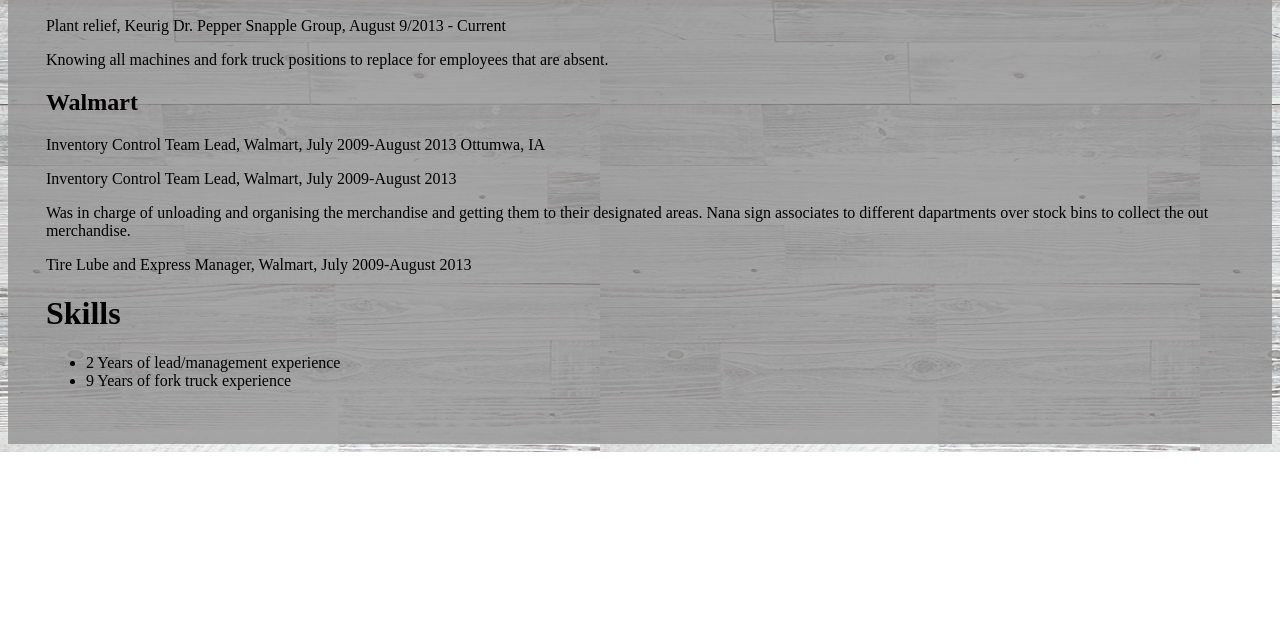
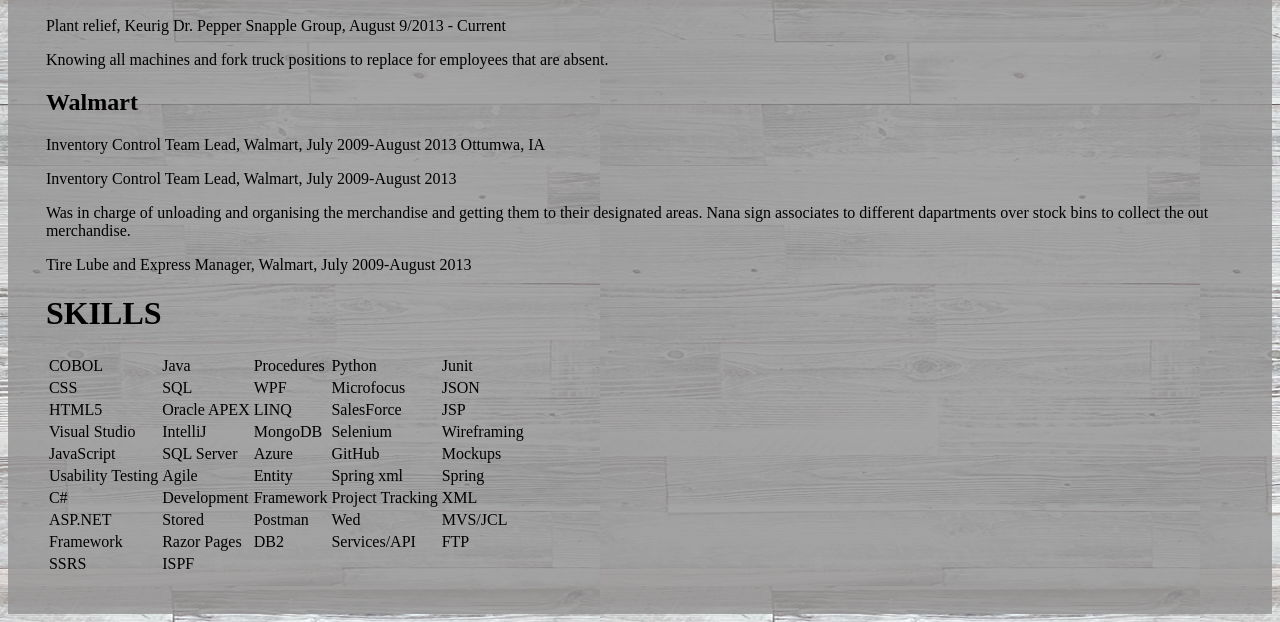
Before and after one commit to JakeMcdowell/JakeMcdowell.github.io, a plain HTML site: page Resume.html in a window 1280 px wide. Shown: the part 614-1236 px from the top of the page. Before the commit the page ends 1066 px from the top, so only its background shows below. Drawn offline with Linux system fonts and the light colour scheme.

Commit message:
Res Update2

```diff
--- a/Resume.html
+++ b/Resume.html
@@ -44,11 +44,77 @@
 
 
 
-            <h1>Skills</h1>
-            <ul>
-                <li>2 Years of lead/management experience</li>
-                <li>9 Years of fork truck experience</li>
-            </ul>
+            <h1>SKILLS</h1>
+            <table class="skills">
+                <tr>
+                    <td><a>COBOL</a></td>
+                    <td><a>Java</a></td>
+                    <td><a>Procedures</a></td>
+                    <td><a>Python</a></td>
+                    <td><a>Junit</a></td>
+                </tr>
+                <tr>
+                    <td><a>CSS</a></td>
+                    <td><a>SQL</a></td>
+                    <td><a>WPF</a></td>
+                    <td><a>Microfocus </a></td>
+                    <td><a>JSON</a></td>
+                </tr>
+                <tr>
+                    <td><a>HTML5</a></td>
+                    <td><a>Oracle APEX</a></td>
+                    <td><a>LINQ</a></td>
+                    <td><a>SalesForce</a></td>
+                    <td><a>JSP</a></td>
+                </tr>
+                <tr>
+                    <td><a>Visual Studio</a></td>
+                    <td><a>IntelliJ</a></td>
+                    <td><a>MongoDB</a></td>
+                    <td><a>Selenium</a></td>
+                    <td><a>Wireframing</a></td>
+                </tr>
+                <tr>
+                    <td><a>JavaScript</a></td>
+                    <td><a>SQL Server</a></td>
+                    <td><a>Azure</a></td>
+                    <td><a>GitHub</a></td>
+                    <td><a>Mockups</a></td>
+                </tr>
+                <tr>
+                    <td><a>Usability Testing</a></td>
+                    <td><a>Agile</a></td>
+                    <td><a>Entity</a></td>
+                    <td><a>Spring xml</a></td>
+                    <td><a>Spring </a></td>
+                </tr>
+                <tr>
+                    <td><a>C#</a></td>
+                    <td><a>Development</a></td>
+                    <td><a>Framework</a></td>
+                    <td><a>Project Tracking</a></td>
+                    <td><a>XML</a></td>
+                </tr>
+                <tr>
+                    <td><a>ASP.NET</a></td>
+                    <td><a>Stored</a></td>
+                    <td><a>Postman</a></td>
+                    <td><a>Wed</a></td>
+                    <td><a>MVS/JCL</a></td>
+                </tr>
+                <tr>
+                    <td><a>Framework</a></td>
+                    <td><a>Razor Pages</a></td>
+                    <td><a>DB2</a></td>
+                    <td><a>Services/API</a></td>
+                    <td><a>FTP</a></td>
+                </tr>
+                <tr>
+                    <td><a>SSRS</a></td>
+                    <td><a>ISPF</a></td>
+
+                </tr>
+            </table>
         </div>
     </body>
 </html>
```
